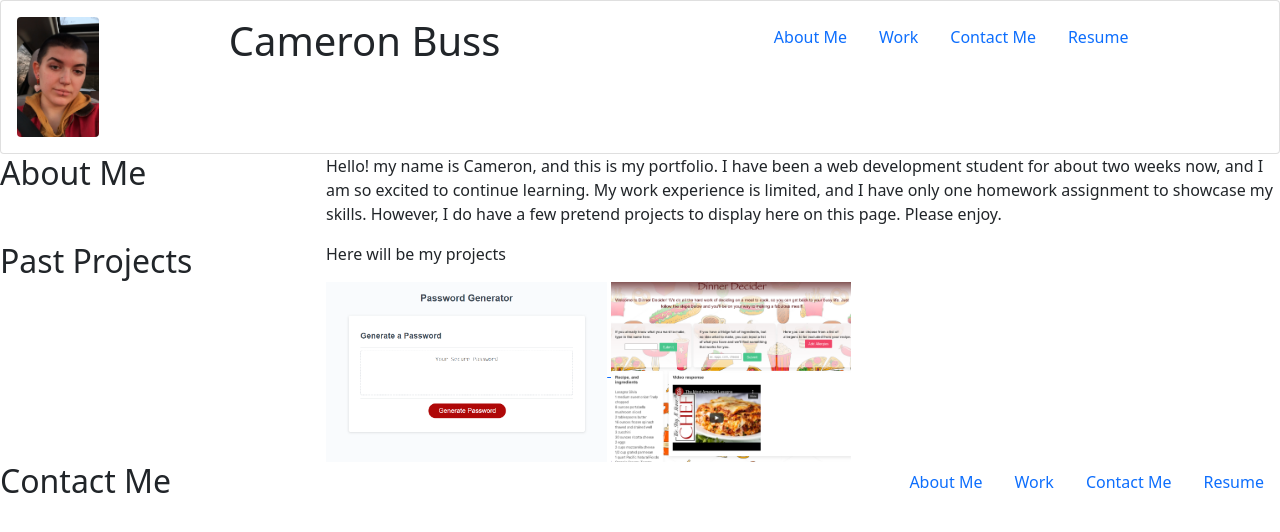
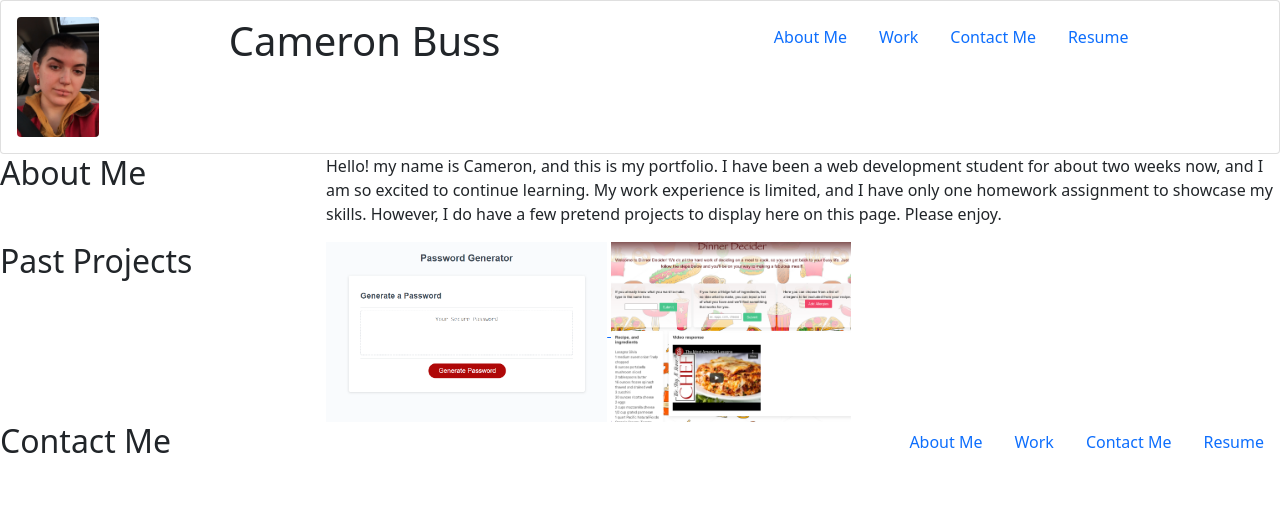
Before and after one commit to camnb97/HW2_CreatePortfolio, a plain HTML site: page index.html in a window 1280 px wide. Drawn offline with nearby package versions, Linux system fonts and the light colour scheme.

Commit message:
deleted a p tag

```diff
--- a/index.html
+++ b/index.html
@@ -62,7 +62,6 @@
                 <h2>Past Projects</h2>
             </div>
             <div class="col">
-                <p> Here will be my projects</p>
                 <a href="https://camnb97.github.io/HW3_PasswordGenerator/">
                     <img src="./assets/images/Screenshot-rn-password-gen.png" style="height: 180px;"/>
                 </a>
```
